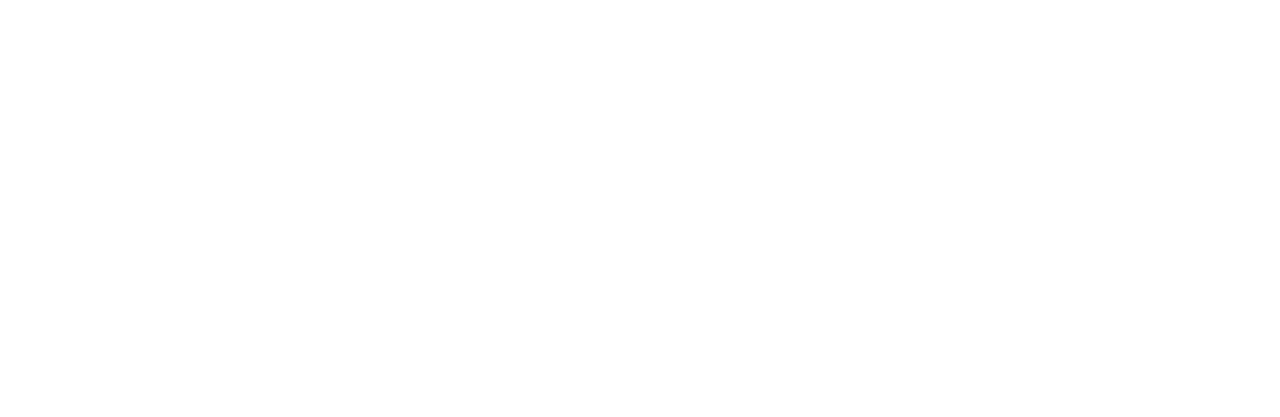
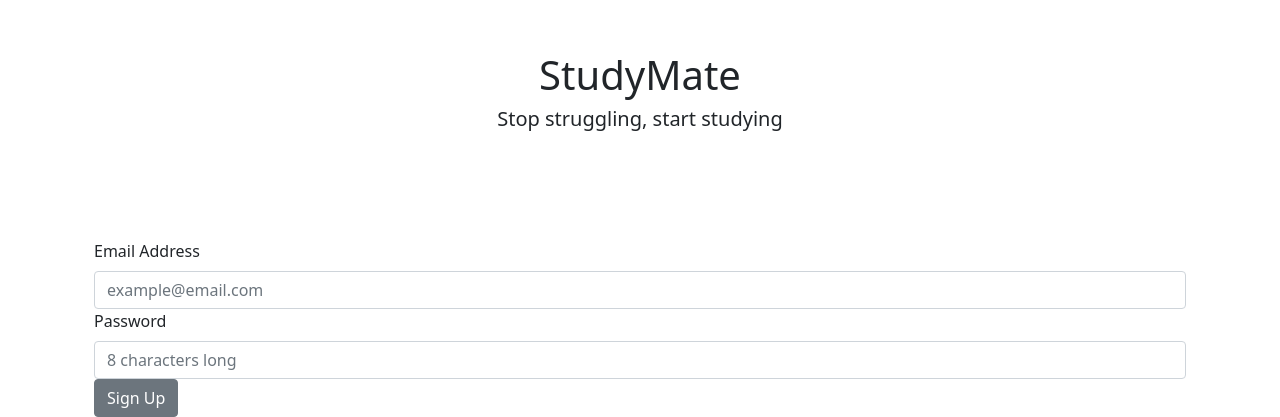
Before and after one commit to bleuLenny/StudyMates, a React (Create React App) app in the folder frontend/: page / in a window 1280 px wide. Shown: the part 949-1366 px from the top of the page. Before the commit the page ends 800 px from the top, so only its background shows below. Built offline with nearby package versions, Linux system fonts and the light colour scheme.

Commit message:
add css to welcome content

```diff
--- a/frontend/src/App.css
+++ b/frontend/src/App.css
@@ -44,3 +44,12 @@
     transform: rotate(360deg);
   }
 }
+
+.wel-content {
+  margin-top: 100px;
+}
+
+.wel-banner {
+  text-align: center;
+  padding: 100px;
+}
--- a/frontend/src/components/WelcomeContent.js
+++ b/frontend/src/components/WelcomeContent.js
@@ -1,10 +1,16 @@
 import 'bootstrap/dist/css/bootstrap.min.css'
+import '../App.css';
 import { Container, Row, Col, Button, Form} from 'react-bootstrap'
 
 function App() {
   return (
-    <div>
-        <Container>
+    <div className="wel-content">
+        <Container className="wel-banner">
+          <h1>StudyMate</h1>
+          <h5>Stop struggling, start studying</h5>
+        </Container>
+
+        <Container className="sign-up">
           <Form>
             <Row>
               <Col>
```
